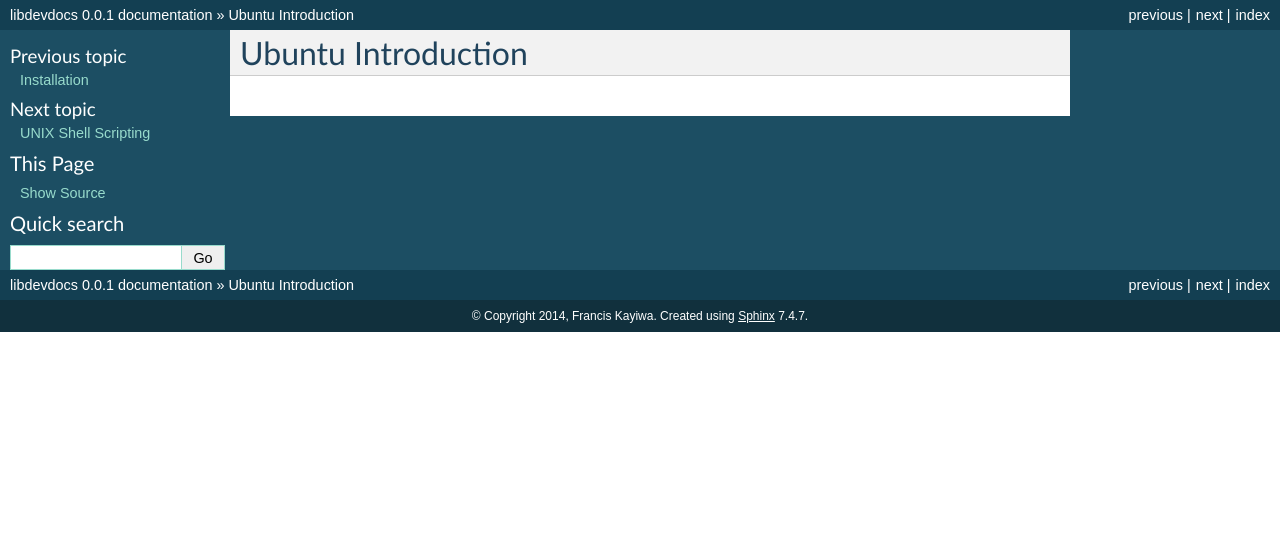
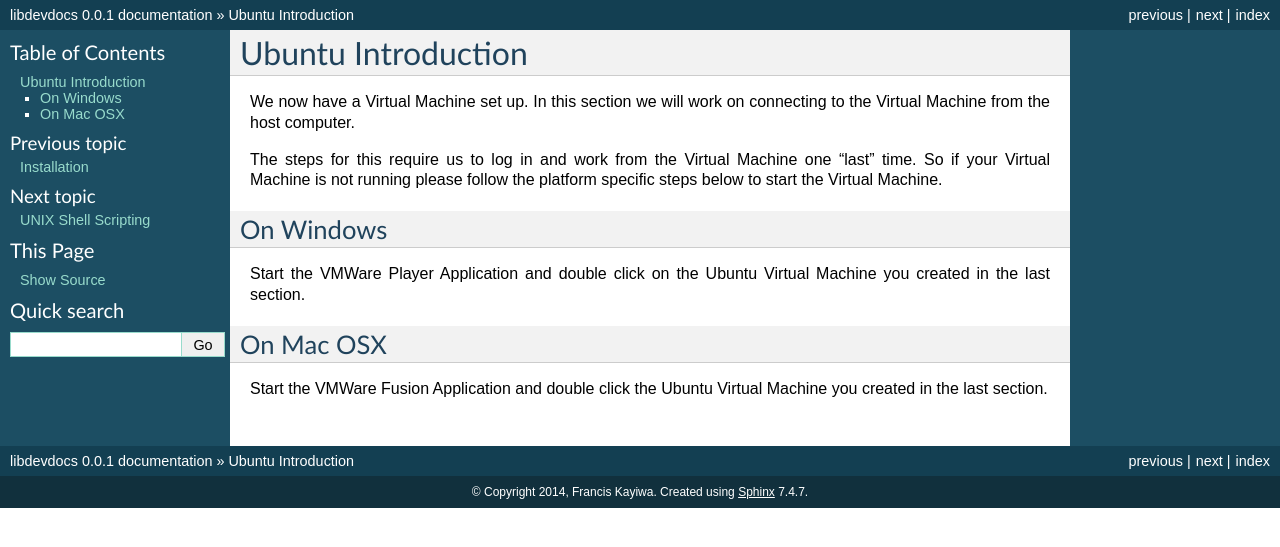
Before and after one commit to kayiwa/libdevdocs, a Sphinx documentation site: the page built from source/ubuntuintro.rst, in a window 1280 px wide. Shown: the top 547 px of the page. Built offline with Sphinx 7.4.7, drawn with Linux system fonts in a browser that asks for light colours.

Commit message:
intro to first boot
First boot descript

```diff
--- a/source/ubuntuintro.rst
+++ b/source/ubuntuintro.rst
@@ -1,3 +1,17 @@
 ===================
 Ubuntu Introduction
 ===================
+
+We now have a Virtual Machine set up. In this section we will work on connecting to the Virtual Machine from the host computer.
+
+The steps for this require us to log in and work from the Virtual Machine one "last" time. So if your Virtual Machine is not running please follow the platform specific steps below to start the Virtual Machine.
+
+On Windows
+==========
+
+Start the VMWare Player Application and double click on the Ubuntu Virtual Machine you created in the last section.
+
+On Mac OSX
+==========
+
+Start the VMWare Fusion Application and double click the Ubuntu Virtual Machine you created in the last section.
```
